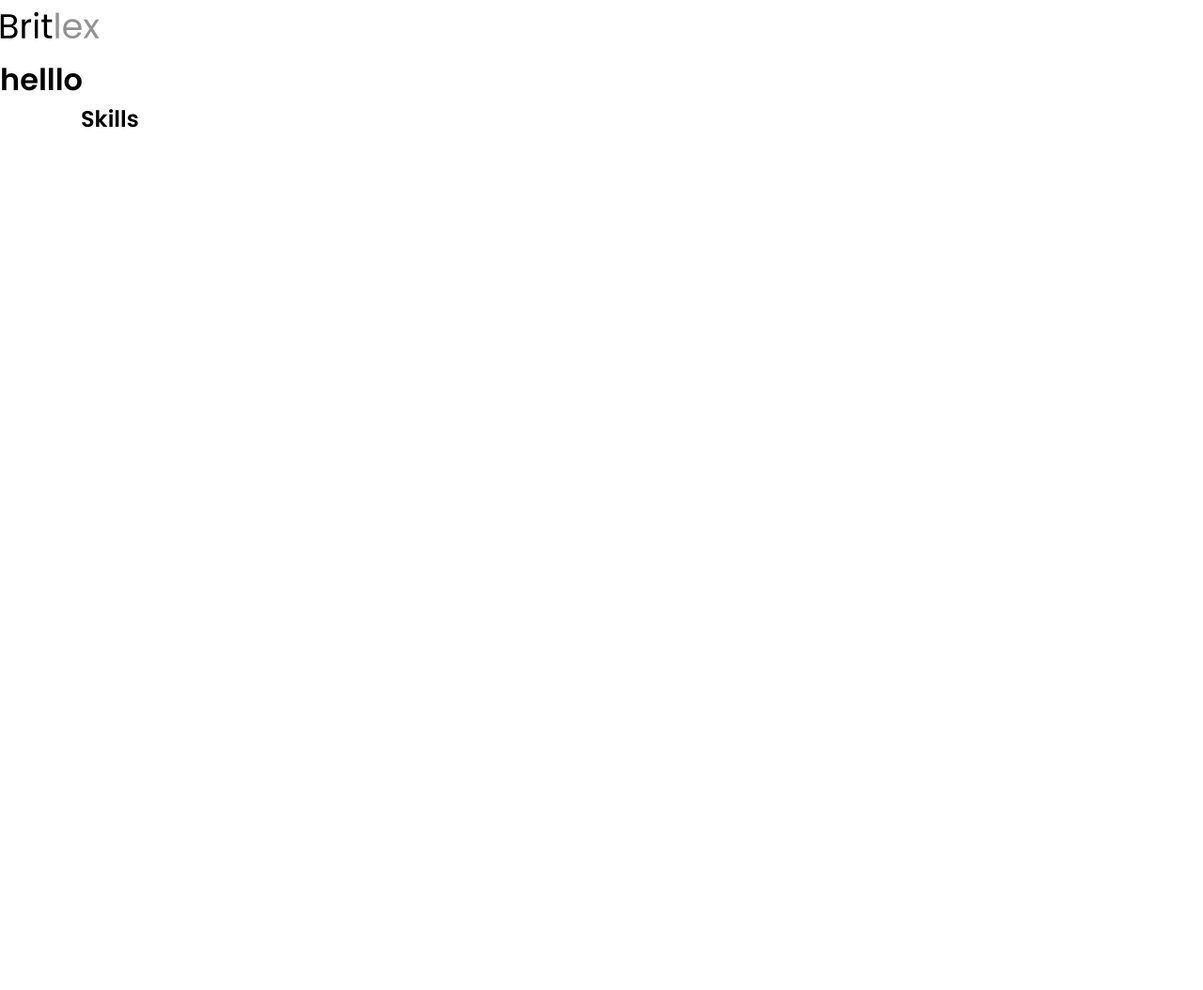
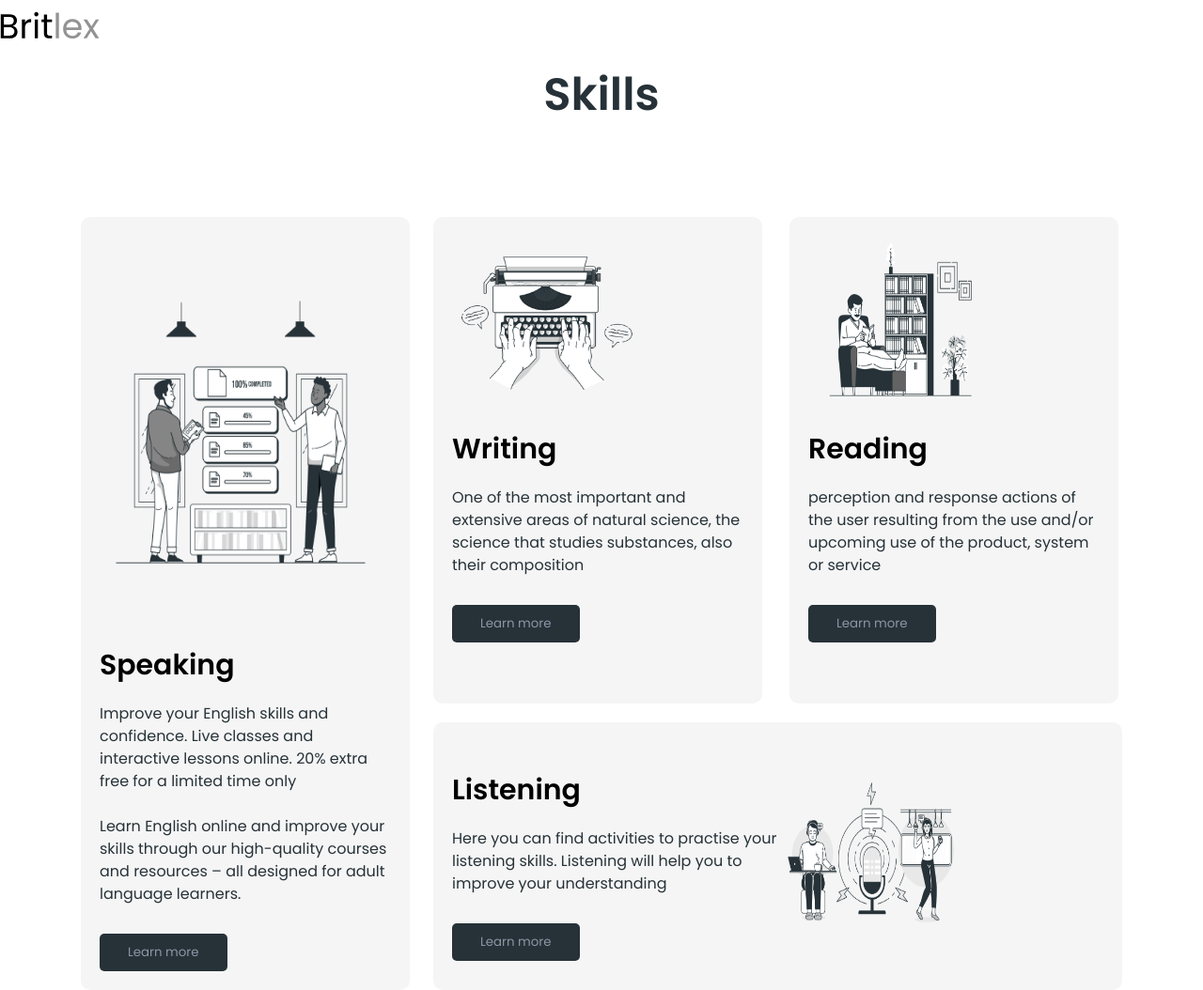
Before and after one commit to Shokhabbos/britlex-frontend, a plain HTML site: page index.html in a window 1280 px wide. Shown: the whole page at 94% size. Before the commit the page ends 800 px from the top, so only its background shows below. Drawn offline with Linux system fonts and the light colour scheme.

Commit message:
skills section done

```diff
--- a/index.html
+++ b/index.html
@@ -21,13 +21,46 @@
           width="106"
           height="54"
       /></a>
-
-      <h1>helllo</h1>
     </header>
     <!--skills -->
     <div class="container">
       <h2 class="skills__title">Skills</h2>
-
+      <menu class="skills__grid">
+        <section class="skills__grid-section"><img src="./images/speaking.png" alt="image" width="300" height="350" class="skill__grid-img">
+        <h3 class="skills__grid-title">Speaking</h3>
+        <p class="skills__grid-text">Improve your English skills and confidence.
+          Live classes and interactive lessons online.
+          20% extra free for a limited time only<br><br>
+          Learn English online and improve your
+          skills through our high-quality courses
+          and resources – all designed for adult language learners.</p>
+        <button class="skills__grid-btn">Learn more</button>
+        </section>
+        <section class="skills__grid-section"><img src="./images/writing.png" alt="image" width="200" height="180" class="skill__grid-img">
+        <h3 class="skills__grid-title">Writing</h3>
+        <p class="skills__grid-text">One of the most important and extensive
+          areas of natural science, the science that
+          studies substances, also their composition </p>
+        <button class="skills__grid-btn">Learn more</button>
+        </section>
+        <section class="skills__grid-section"><img src="./images/reading.png" alt="image" width="200" height="180" class="skill__grid-img">
+        <h3 class="skills__grid-title">Reading</h3>
+        <p class="skills__grid-text">perception and response actions of the user
+          resulting from the use and/or upcoming use
+          of the product, system or service</p>
+        <button class="skills__grid-btn">Learn more</button>
+        </section>
+        <section class="skills__grid-section">
+          <div class="skills__grid-section-box">
+            <h3 class="skills__grid-title">Listening</h3>
+          <p class="skills__grid-text">Here you can find activities to practise
+            your listening skills. Listening will help you
+            to improve your understanding </p>
+        <button class="skills__grid-btn">Learn more</button>
+          </div>
+        <img src="./images/listening.png" alt="im0ge" width="200" height="180" class="skill__grid-img">
+        </section>
+      </menu>
     </div>
   </body>
 </html>
--- a/styles/_base.scss
+++ b/styles/_base.scss
@@ -11,6 +11,10 @@ ul {
 a {
     text-decoration: none;
 }
+menu, section {
+    padding: 0;
+    margin: 0;
+}
 
 .container {
     max-width: 1140px;
--- /dev/null
+++ b/styles/_skills.scss
@@ -0,0 +1,69 @@
+.skills {
+  &__title {
+    text-align: center;
+    font-weight: 600;
+    font-size: 48px;
+    line-height: 80px;
+    color: $primary-color;
+    margin-bottom: 90px;
+  }
+  &__grid {
+    display: grid;
+    column-gap: 25px;
+    row-gap: 20px;
+    width: 100%;
+    grid-template-columns: auto auto auto;
+    grid-template-rows: auto auto auto;
+    &-title {
+      font-weight: 600;
+      font-size: 30px;
+      line-height: 80px;
+    }
+    &-text {
+      margin-bottom: 30px;
+      font-weight: 400;
+      font-size: 16px;
+      line-height: 24px;
+      color: $primary-color;
+    }
+    &-section {
+      background-color: #f5f5f5;
+      border-radius: 10px;
+      padding: 20px;
+      width: 350px;
+      box-sizing: border-box;
+      &-box {
+        width: 50%;
+      }
+    }
+    &-section:first-child {
+      padding-top: 50px;
+      grid-column: 1/2;
+      grid-row: 1/4;
+      img {
+        margin-bottom: 30px;
+      }
+    }
+    &-section:nth-child(2) {
+      grid-column: 2/3;
+      grid-row: 1/3;
+    }
+    &-section:nth-child(3) {
+      grid-column: 3/4;
+      grid-row: 1/3;
+    }
+    &-section:last-child {
+      width: 100%;
+      grid-column: 2/4;
+      display: flex;
+      align-items: center;
+    }
+    &-btn {
+      background-color: $primary-color;
+      color: $secondary-color;
+      padding: 10px 30px;
+      border-radius: 5px;
+      border: none;
+    }
+  }
+}
--- a/styles/main.scss
+++ b/styles/main.scss
@@ -1,2 +1,3 @@
 @import "./base";
-@import "./mixins"
+@import "./mixins";
+@import "./skills";
```
Also changed, not shown: images/listening.png (added), images/reading.png (added), images/speaking.png (added), images/writing.png (added), styles/main.css, 1 other file.
